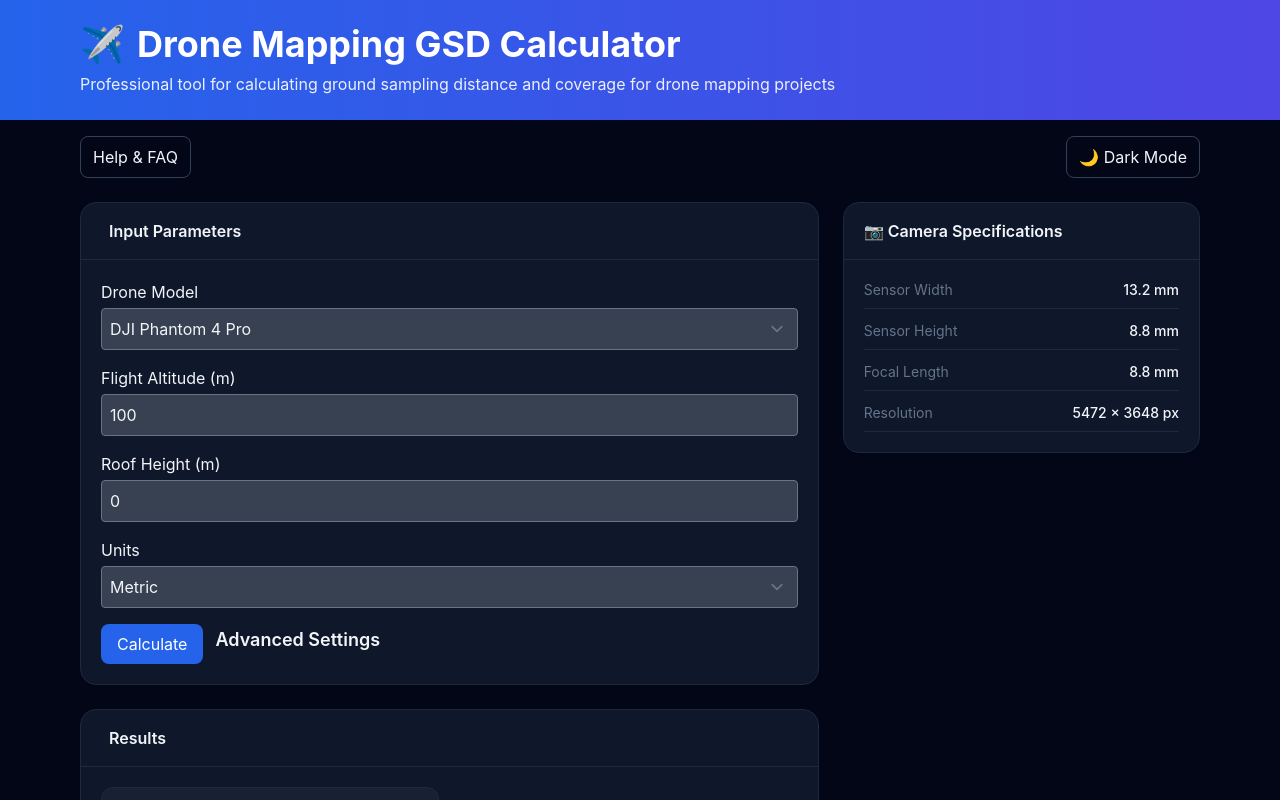
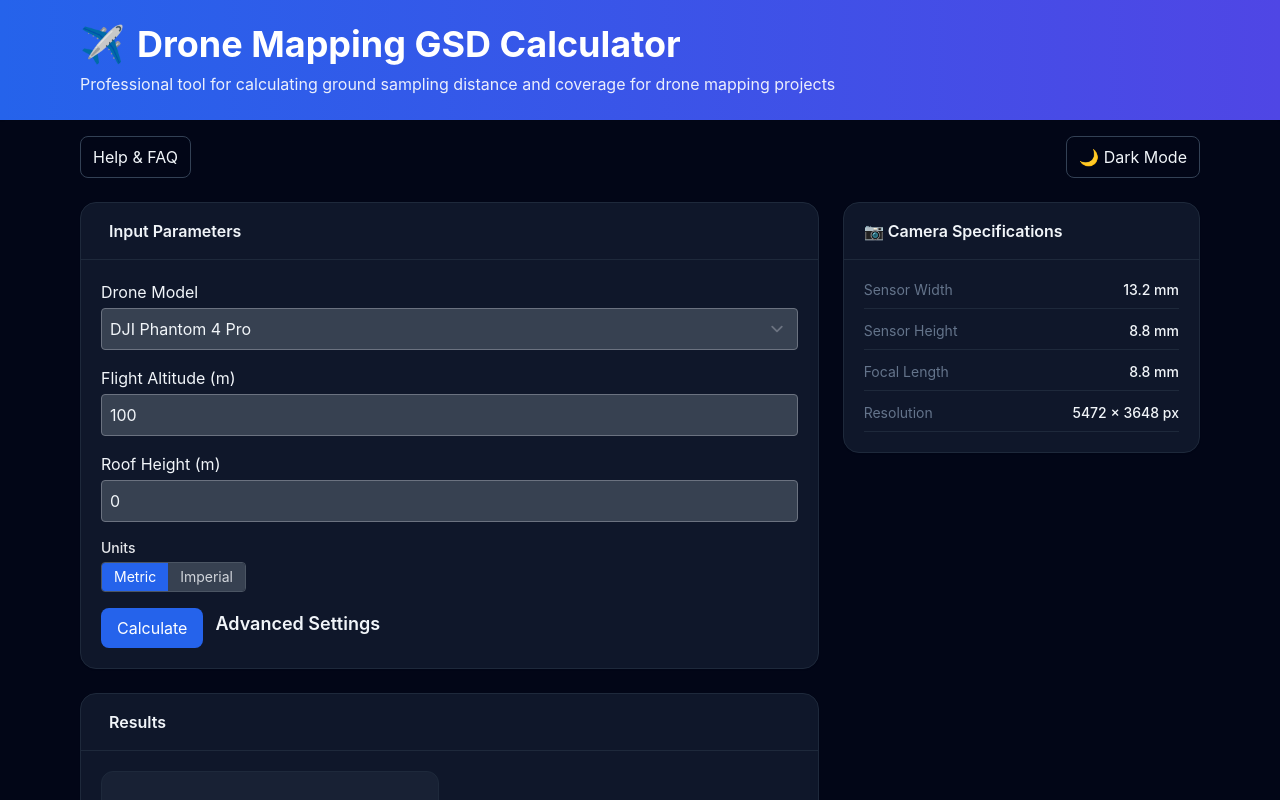
Before and after one commit to pharty-drone/gsd-calculatorv1, a React (Vite) app in the folder client/: page / in a window 1280 px wide. Shown: the top 800 px of the page. Built offline with nearby package versions, Linux system fonts and the light colour scheme.

Commit message:
Use toggle for unit selection

```diff
--- a/client/src/components/UnitToggle.jsx
+++ b/client/src/components/UnitToggle.jsx
@@ -1,25 +1,33 @@
-import React from 'react';
+import React from "react";
 
 export default function UnitToggle({ units, onChange }) {
   const toggle = (u) => () => onChange(u);
   return (
     <div className="flex flex-col gap-1">
-      <span className="text-sm font-medium text-gray-200">Units</span>
-      <div role="group" aria-label="Units" className="flex rounded overflow-hidden border border-gray-600 w-max">
+      <span className="text-sm font-medium text-gray-700 dark:text-gray-200">Units</span>
+      <div
+        role="group"
+        aria-label="Units"
+        className="flex rounded overflow-hidden border border-gray-300 dark:border-gray-600 w-max"
+      >
         <button
           type="button"
-          onClick={toggle('metric')}
+          onClick={toggle("metric")}
           className={`px-3 py-1 text-sm ${
-            units === 'metric' ? 'bg-blue-600 text-white' : 'bg-gray-700 text-gray-300'
+            units === "metric"
+              ? "bg-blue-600 text-white"
+              : "bg-gray-100 dark:bg-gray-700 text-gray-700 dark:text-gray-300"
           }`}
         >
           Metric
         </button>
         <button
           type="button"
-          onClick={toggle('imperial')}
+          onClick={toggle("imperial")}
           className={`px-3 py-1 text-sm ${
-            units === 'imperial' ? 'bg-blue-600 text-white' : 'bg-gray-700 text-gray-300'
+            units === "imperial"
+              ? "bg-blue-600 text-white"
+              : "bg-gray-100 dark:bg-gray-700 text-gray-700 dark:text-gray-300"
           }`}
         >
           Imperial
--- a/client/src/pages/Calculator.jsx
+++ b/client/src/pages/Calculator.jsx
@@ -6,6 +6,7 @@ import AdvancedSettings from "../components/AdvancedSettings";
 import FAQ from "../components/FAQ";
 import TokenGate from "../components/TokenGate";
 import { setToken } from "../utils/token";
+import UnitToggle from "../components/UnitToggle";
 
 const DRONE_MODELS = {
   "DJI Phantom 4 Pro": {
@@ -150,17 +151,7 @@ export default function Calculator() {
                   />
                 </div>
 
-                <div>
-                  <label className="block mb-1">Units</label>
-                  <select
-                    value={units}
-                    onChange={(e) => setUnits(e.target.value)}
-                    className="w-full p-2 border rounded dark:bg-gray-700"
-                  >
-                    <option value="metric">Metric</option>
-                    <option value="imperial">Imperial</option>
-                  </select>
-                </div>
+                <UnitToggle units={units} onChange={setUnits} />
 
                 <div className="mt-6 flex items-center gap-3">
                   <button
```
